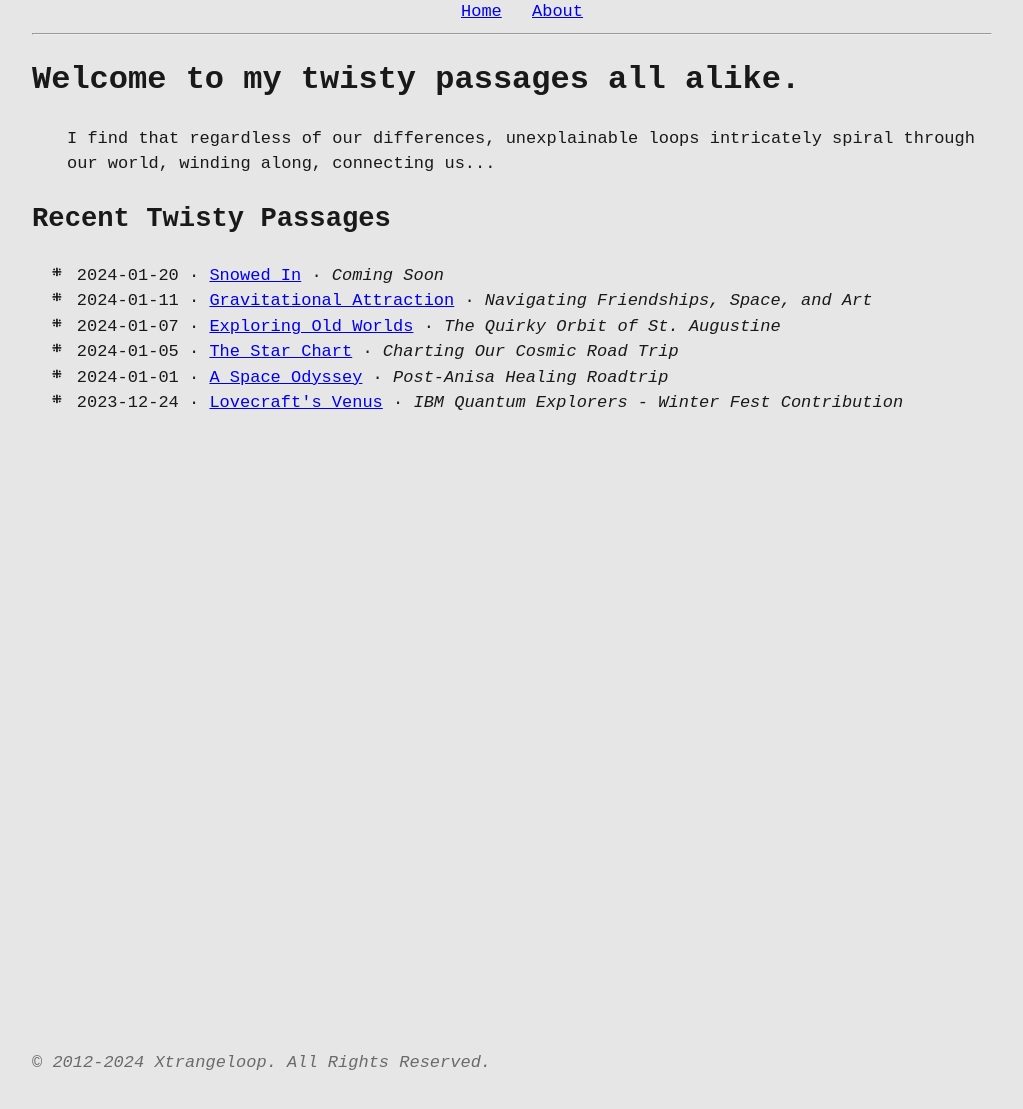
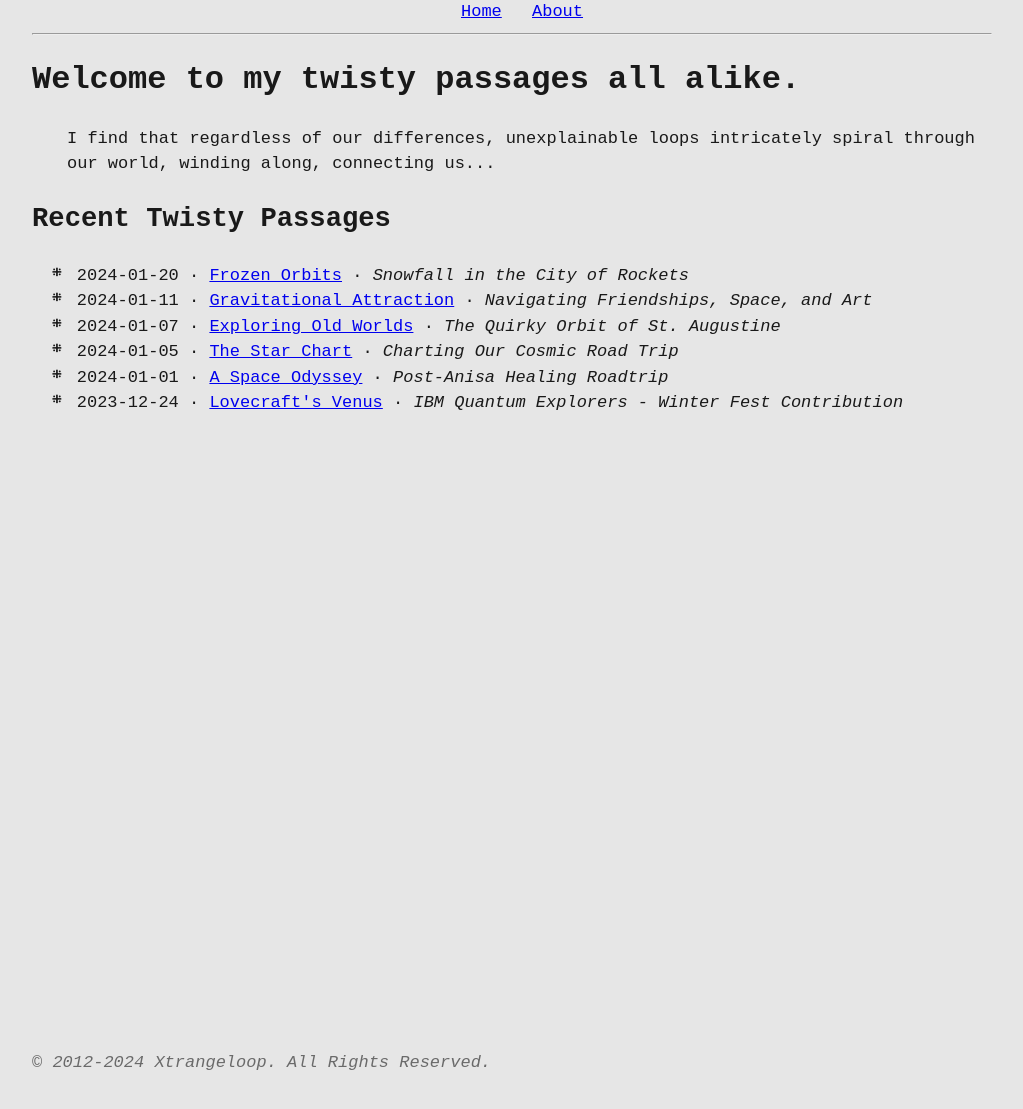
Before and after one commit to xtrangeloop/xtrangeloop.github.io, a Jekyll site: the page built from index.md, in a window 1280 px wide, cut to the strip 127-1239 px from the top of the page. Shown: the top 1109 px of the strip, without its empty margins (128-1151 px from the left). Built offline with Jekyll 4.4.1, drawn with Linux system fonts in a browser that asks for light colours; some of the changed lines change nothing that is shown.

Commit message:
Update 2024-01-20-Snow-Day.md

```diff
--- a/_posts/2024-01-20-Snow-Day.md
+++ b/_posts/2024-01-20-Snow-Day.md
@@ -1,14 +1,37 @@
 ---
-title: "Snowed In"
-description: "Coming Soon"
+title: "Frozen Orbits"
+description: "Snowfall in the City of Rockets"
 ---
 
-# {{ page.title }} - In Alabama
+# {{ page.title }}
+
+Our cosmic journey came to an icy halt as we hibernated for an extra week in Huntsville, Alabama, which proudly embraces the moniker Rocket City for its pivotal role in propelling humans into space. Yet, in a delightful twist of fate, we found ourselves grounded; navigating a rather unexpected southern terrestrial phenomenon: snow and ice!
 
 ![Timelapse of snowy roads in Huntsville, Alabama taken on 15 January.](/assets/img/SnowDay.mov "Timelapse of snowy roads in Huntsville, Alabama taken on 15 January.")
 
 _Timelapse of our journey back to the hotel after finding food on 15 January._
 
 
+### {{ page.description }}
+<!---
+think about a cool space related title to capture my time in Huntsville, al. It snowed while we were here. The first week we were basically snowed in, well iced in. Luckily, on day 1 or 2 we realized we were in for a freeze and snuck out while the snow was still fresh to grab some food from the local grocery store. We extended a week here because the whole city was shut down. They didn't have any ice clearing equipment. So, we waited for the one digit temperatures to climb and the rain to drench the ice before venturing out again.
 
-### More {{ page.description }}
+We In this city, where rockets soar and dreams take flight, we experienced a rare winter spectacle. Just as we were settling into the rhythm of Huntsville's space-infused aura, the skies decided to blanket the city in a shimmering layer of snow, turning it into a winter wonderland. However, this beauty came with a twist – the city was iced in, and so were we!
+
+On day one, as the first flurries began to dance from the sky, we sensed an imminent change. With a quick dash to the local grocery store, we stocked up on essentials, preparing for what would become a week of hibernation. As the temperatures plunged to single digits, Huntsville transformed before our eyes, the ice encapsulating everything in a silent, frosty embrace.
+
+This unexpected pause in our journey turned out to be a blessing in disguise. Hunkered down, we found ourselves reflecting on the beauty and power of nature – a force that, much like space, is vast, awe-inspiring, and at times, wonderfully unpredictable. We spent our days watching the winter scene unfold outside our window, reading, sharing stories, and planning future adventures.
+
+As the city, unaccustomed to such wintry spells, waited for the ice to melt, we too waited, finding joy in the stillness. There's something profoundly peaceful about being snowed in, especially when you're in a city that's usually all about launching into the great beyond.
+
+After a week, as the ice began to relent under the gentle persuasion of rain and rising temperatures, we ventured out again. The Rocket City, still dusted with remnants of snow, welcomed us back into its fold. Our exploration of Huntsville, delayed but not deterred, began anew – this time with the fresh perspective that only an unexpected winter hibernation can bring.
+
+So, as we continue our journey through the Strange Loops of our world, let's not forget the beauty of the unexpected detours. Sometimes, it's in these frozen moments that we find warmth, reflection, and a renewed sense of wonder.
+
+Until the next update, keep your eyes to the skies and your hearts open to the surprises along the way!
+
+---
+
+This post aims to capture the serendipity and reflective nature of your unexpected stay in Huntsville, emphasizing the beauty and peace found in these unforeseen circumstances.
+
+-->
```
